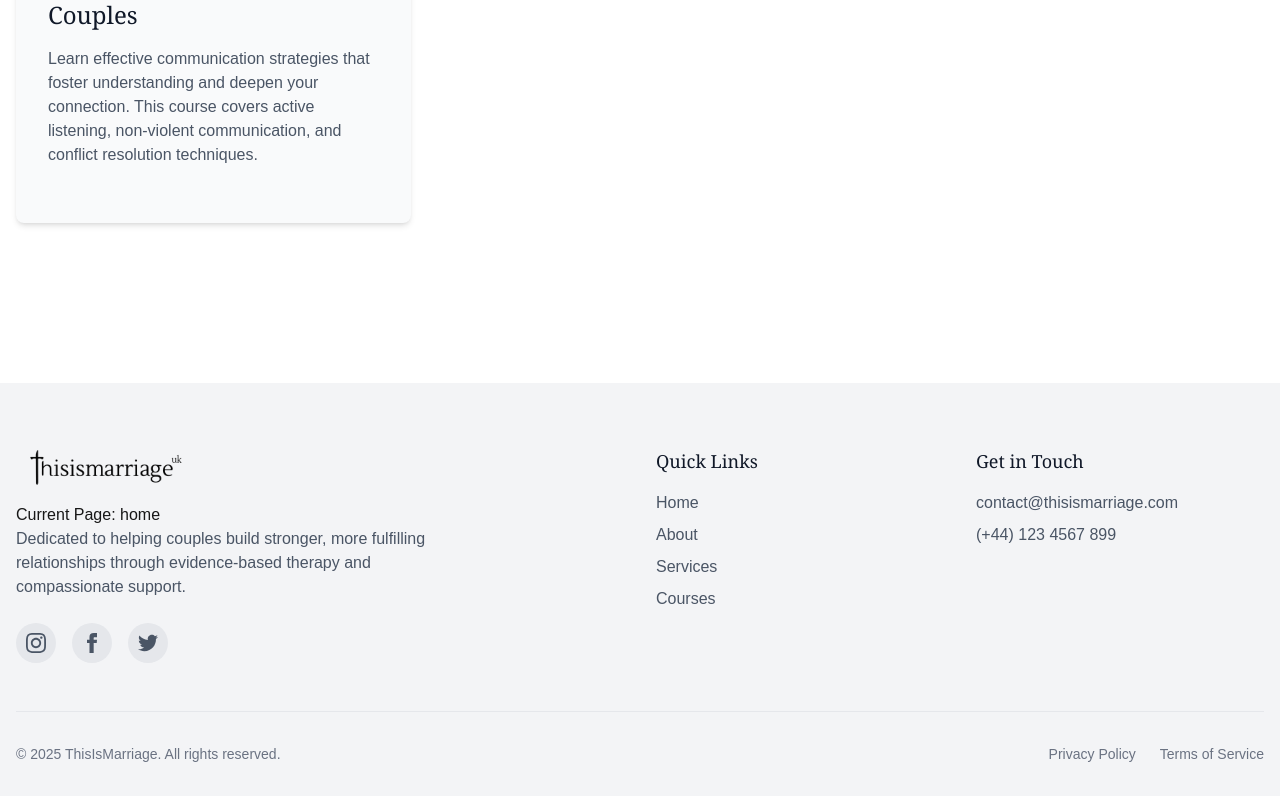
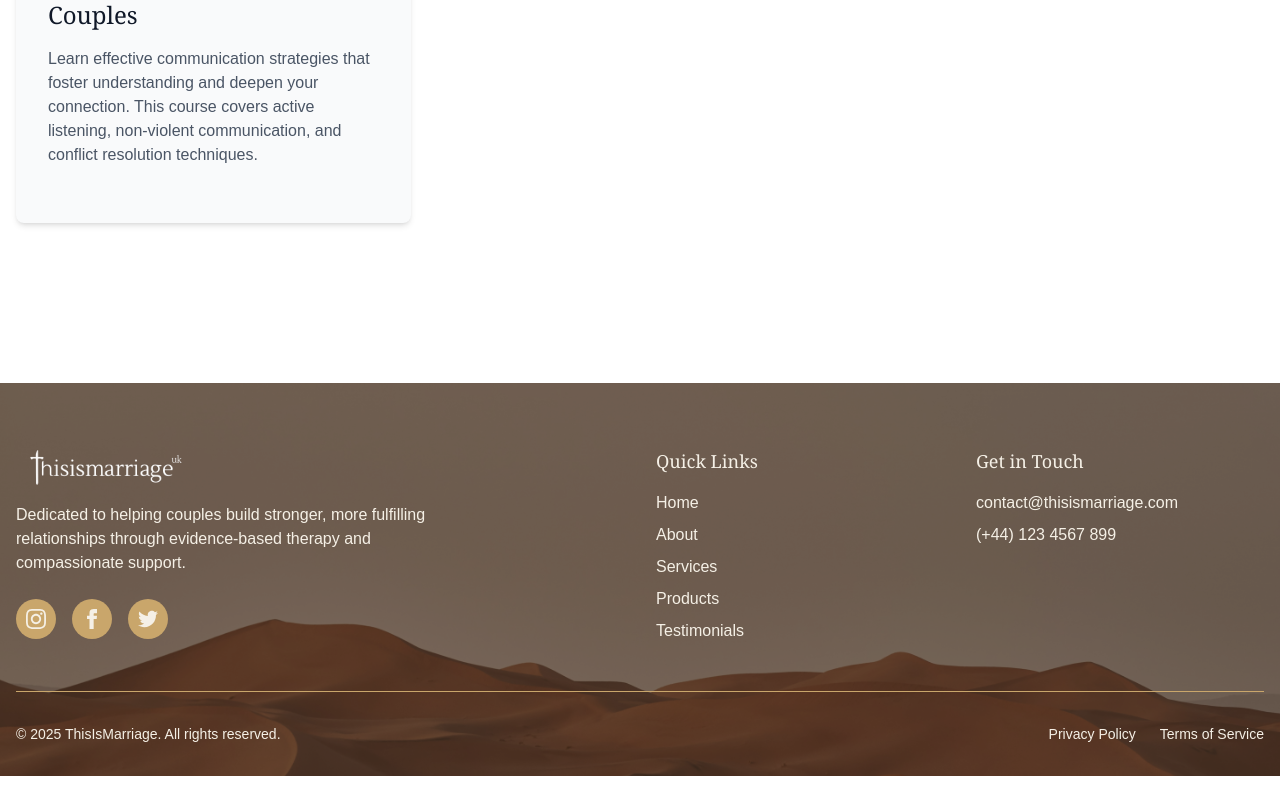
Before and after one commit to kamsiOrazulike/thisismarriage, a Next.js app: page /courses in a window 1280 px wide. Shown: the part 1169-1965 px from the top of the page. Built offline with nearby package versions, Linux system fonts and the light colour scheme.

Commit message:
update on Monday feedback, still awating photos form client

```diff
--- a/app/components/Footer.tsx
+++ b/app/components/Footer.tsx
@@ -1,5 +1,4 @@
 "use client";
-import { useState } from "react";
 import Link from "next/link";
 import Image from "next/image";
 
@@ -11,19 +10,29 @@ type FooterProps = {
 };
 
 export default function Footer({ onNavigate }: FooterProps) {
-  const [currentPage, setCurrentPage] = useState<PageType>("home");
+  const setCurrentPage = (screen: PageType) => {
+    if (onNavigate) {
+      onNavigate(screen);
+    }
+  };
 
   const handleNavigate = (screen: PageType) => {
     setCurrentPage(screen);
     if (onNavigate) {
       onNavigate(screen);
     }
-    console.log(`Navigated to: ${screen}`); // Optional: For debugging purposes
   };
 
   return (
-    <footer className="bg-gray-100 pt-16 pb-8">
-      <div className="container mx-auto px-4">
+    <footer
+      className="relative bg-cover bg-center pt-16 pb-8"
+      style={{ backgroundImage: "url('/media/images/desert.jpg')" }}
+    >
+      <div
+        className="absolute inset-0 bg-[#271E19]/60"
+        aria-hidden="true"
+      ></div>
+      <div className="relative container mx-auto px-4">
         <div className="grid grid-cols-1 md:grid-cols-4 gap-8 mb-12">
           <div className="col-span-1 md:col-span-2">
             <div
@@ -35,11 +44,9 @@ export default function Footer({ onNavigate }: FooterProps) {
                 alt="ThisIsMarriage Logo"
                 width={180}
                 height={180}
-                className="invert"
               />
             </div>
-            <p>Current Page: {currentPage}</p> {/* Displaying currentPage */}
-            <p className="text-gray-600 mb-6 max-w-md">
+            <p className="text-[#f5f0e6] mb-6 max-w-md">
               Dedicated to helping couples build stronger, more fulfilling
               relationships through evidence-based therapy and compassionate
               support.
@@ -52,44 +59,45 @@ export default function Footer({ onNavigate }: FooterProps) {
           </div>
 
           <div>
-            <h3 className="font-serif text-lg font-medium text-gray-900 mb-4">
+            <h3 className="font-serif text-lg font-medium text-[#f5f0e6] mb-4">
               Quick Links
             </h3>
             <ul className="space-y-2">
               <FooterLink href="/">Home</FooterLink>
               <FooterLink href="/about">About</FooterLink>
               <FooterLink href="/services">Services</FooterLink>
-              <FooterLink href="/courses">Courses</FooterLink>
+              <FooterLink href="/products">Products</FooterLink>
+              <FooterLink href="/testimonials">Testimonials</FooterLink>
             </ul>
           </div>
 
           <div>
-            <h3 className="font-serif text-lg font-medium text-gray-900 mb-2">
+            <h3 className="font-serif text-lg font-medium text-[#f5f0e6] mb-2">
               Get in Touch
             </h3>
-            <address className="not-italic text-gray-600 space-y-2">
+            <address className="not-italic text-[#f5f0e6] space-y-2">
               <p className="pt-2">contact@thisismarriage.com</p>
               <p>(+44) 123 4567 899</p>
             </address>
           </div>
         </div>
 
-        <div className="border-t border-gray-200 pt-8">
+        <div className="border-t border-[#c9a66b] pt-8">
           <div className="flex flex-col md:flex-row justify-between items-center">
-            <p className="text-gray-500 text-sm mb-4 md:mb-0">
+            <p className="text-[#f5f0e6] text-sm mb-4 md:mb-0">
               &copy; {new Date().getFullYear()} ThisIsMarriage. All rights
               reserved.
             </p>
             <div className="flex space-x-6">
               <Link
                 href="/privacy"
-                className="text-gray-500 text-sm hover:text-gray-700"
+                className="text-[#f5f0e6] text-sm hover:text-[#c9a66b]"
               >
                 Privacy Policy
               </Link>
               <Link
                 href="/terms"
-                className="text-gray-500 text-sm hover:text-gray-700"
+                className="text-[#f5f0e6] text-sm hover:text-[#c9a66b]"
               >
                 Terms of Service
               </Link>
@@ -112,7 +120,7 @@ function FooterLink({
     <li>
       <Link
         href={href}
-        className="text-gray-600 hover:text-gray-900 transition-colors text-left"
+        className="text-[#f5f0e6] hover:text-[#c9a66b] transition-colors text-left"
       >
         {children}
       </Link>
@@ -132,7 +140,7 @@ function SocialLink({
       <svg
         xmlns="http://www.w3.org/2000/svg"
         viewBox="0 0 24 24"
-        fill="currentColor"
+        fill="#f5f0e6"
         className="w-5 h-5"
       >
         <path d="M12 2.163c3.204 0 3.584.012 4.85.07 3.252.148 4.771 1.691 4.919 4.919.058 1.265.069 1.645.069 4.849 0 3.205-.012 3.584-.069 4.849-.149 3.225-1.664 4.771-4.919 4.919-1.266.058-1.644.07-4.85.07-3.204 0-3.584-.012-4.849-.07-3.26-.149-4.771-1.699-4.919-4.92-.058-1.265-.07-1.644-.07-4.849 0-3.204.013-3.583.07-4.849.149-3.227 1.664-4.771 4.919-4.919 1.266-.057 1.645-.069 4.849-.069zm0-2.163c-3.259 0-3.667.014-4.947.072-4.358.2-6.78 2.618-6.98 6.98-.059 1.281-.073 1.689-.073 4.948 0 3.259.014 3.668.072 4.948.2 4.358 2.618 6.78 6.98 6.98 1.281.058 1.689.072 4.948.072 3.259 0 3.668-.014 4.948-.072 4.354-.2 6.782-2.618 6.979-6.98.059-1.28.073-1.689.073-4.948 0-3.259-.014-3.667-.072-4.947-.196-4.354-2.617-6.78-6.979-6.98-1.281-.059-1.69-.073-4.949-.073zm0 5.838c-3.403 0-6.162 2.759-6.162 6.162s2.759 6.163 6.162 6.163 6.162-2.759 6.162-6.163c0-3.403-2.759-6.162-6.162-6.162zm0 10.162c-2.209 0-4-1.79-4-4 0-2.209 1.791-4 4-4s4 1.791 4 4c0 2.21-1.791 4-4 4zm6.406-11.845c-.796 0-1.441.645-1.441 1.44s.645 1.44 1.441 1.44c.795 0 1.439-.645 1.439-1.44s-.644-1.44-1.439-1.44z" />
@@ -142,7 +150,7 @@ function SocialLink({
       <svg
         xmlns="http://www.w3.org/2000/svg"
         viewBox="0 0 24 24"
-        fill="currentColor"
+        fill="#f5f0e6"
         className="w-5 h-5"
       >
         <path d="M9 8h-3v4h3v12h5v-12h3.642l.358-4h-4v-1.667c0-.955.192-1.333 1.115-1.333h2.885v-5h-3.808c-3.596 0-5.192 1.583-5.192 4.615v3.385z" />
@@ -152,7 +160,7 @@ function SocialLink({
       <svg
         xmlns="http://www.w3.org/2000/svg"
         viewBox="0 0 24 24"
-        fill="currentColor"
+        fill="#f5f0e6"
         className="w-5 h-5"
       >
         <path d="M24 4.557c-.883.392-1.832.656-2.828.775 1.017-.609 1.798-1.574 2.165-2.724-.951.564-2.005.974-3.127 1.195-.897-.957-2.178-1.555-3.594-1.555-3.179 0-5.515 2.966-4.797 6.045-4.091-.205-7.719-2.165-10.148-5.144-1.29 2.213-.669 5.108 1.523 6.574-.806-.026-1.566-.247-2.229-.616-.054 2.281 1.581 4.415 3.949 4.89-.693.188-1.452.232-2.224.084.626 1.956 2.444 3.379 4.6 3.419-2.07 1.623-4.678 2.348-7.29 2.04 2.179 1.397 4.768 2.212 7.548 2.212 9.142 0 14.307-7.721 13.995-14.646.962-.695 1.797-1.562 2.457-2.549z" />
@@ -163,7 +171,7 @@ function SocialLink({
   return (
     <Link
       href={href}
-      className="w-10 h-10 rounded-full bg-gray-200 flex items-center justify-center text-gray-600 hover:bg-gray-300 transition-colors"
+      className="w-10 h-10 rounded-full bg-[#c9a66b] flex items-center justify-center text-white hover:bg-[#f5f0e6] transition-colors"
     >
       {iconMap[icon]}
     </Link>
--- a/app/components/NavLinks.tsx
+++ b/app/components/NavLinks.tsx
@@ -44,10 +44,16 @@ export default function NavLinks({
         Services
       </button>
       <button
-        onClick={() => onNavigate("courses")}
-        className={`${currentPage === "courses" ? activeClass : baseClass}`}
+        onClick={() => onNavigate("products")}
+        className={`${currentPage === "products" ? activeClass : baseClass}`}
       >
-        Courses
+        Products
+      </button>
+      <button
+        onClick={() => onNavigate("testimonials")}
+        className={`${currentPage === "testimonials" ? activeClass : baseClass}`}
+      >
+        Testimonials
       </button>
     </>
   );
--- a/app/components/Navbar.tsx
+++ b/app/components/Navbar.tsx
@@ -15,7 +15,6 @@ export default function Navbar() {
     if (pathname === "/") return "home";
     if (pathname === "/about") return "about";
     if (pathname === "/services") return "services";
-    if (pathname === "/courses") return "courses";
     if (pathname === "/products") return "products";
     if (pathname === "/testimonials") return "testimonials";
     return "home";
@@ -164,7 +163,6 @@ function NavLinks({
     { href: "/", label: "Home", type: "home" },
     { href: "/about", label: "About", type: "about" },
     { href: "/services", label: "Services", type: "services" },
-    { href: "/courses", label: "Courses", type: "courses" },
     { href: "/products", label: "Products", type: "products" },
     { href: "/testimonials", label: "Testimonials", type: "testimonials" },
   ];
--- a/app/courses/page.tsx
+++ b/app/courses/page.tsx
@@ -31,7 +31,7 @@ const CoursesPage: React.FC = () => {
               Our Courses
             </h1>
             <p className="text-md md:text-xl font-light max-w-3xl mx-auto mb-10">
-              Discover our specialized courses designed to strengthen relationships at every stage.
+              Discover our specialised courses designed to strengthen relationships at every stage.
             </p>
             <ScrollButton onClick={handleScrollDown} />
           </div>
--- a/app/services/page.tsx
+++ b/app/services/page.tsx
@@ -154,7 +154,7 @@ const ServicesPage: React.FC = () => {
       </div>
 
       {/* CTA Section */}
-      <section className="py-24 bg-[#86431a] text-white text-center">
+      <section className="py-24 bg-gradient-to-r from-[#86431a]/95 to-[#271E19]/95 text-white text-center">
         <div className="container mx-auto px-4">
           <div className="w-32 h-1 bg-[#c9a66b] mx-auto mb-6"></div>
           <h2 className="font-serif text-4xl font-medium mb-6">
```
Also changed, not shown: app/page.tsx (+19 -64 lines), public/media/images/desert.jpg (added).
